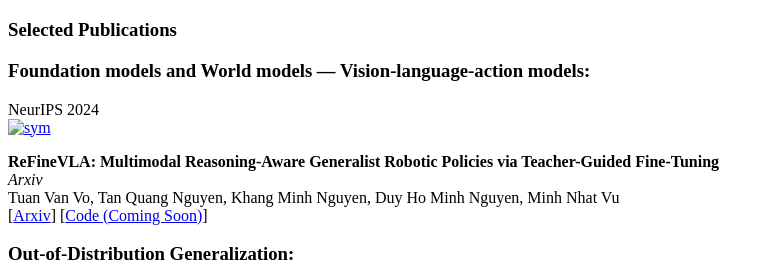
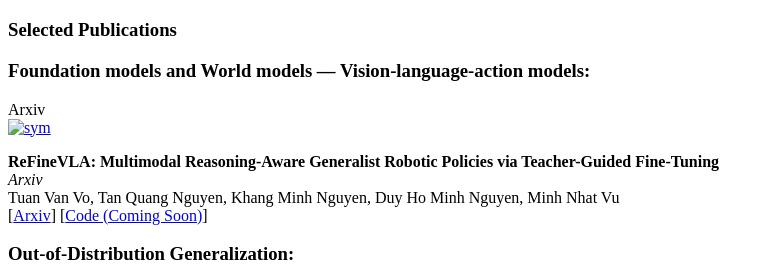
Before and after one commit to vovantuan1999a/tuanvovan, a Jekyll site: the page built from _pages/includes/pub.md, in a window 1280 px wide and 900 px high, cut to the strip 403-681 px from the top of the window. Shown: the whole strip, without its empty margins (0-774 px from the left). Built offline with Jekyll 4.4.1, drawn with Linux system fonts in a browser that asks for light colours; nearby versions of some CDN libraries; some web fonts are replaced; our own code applies the rules of GitHub Pages for plain Markdown files; a style sheet for code colours, icons or effects is not loaded.

Commit message:
Update pub.md

```diff
--- a/_pages/includes/pub.md
+++ b/_pages/includes/pub.md
@@ -14,7 +14,7 @@
 [//]: # (Check out full publication list at my <a href='https://scholar.google.com/citations?user=TsjvwzgAAAAJ&hl=en&authuser=2'>Google Scholar profile</a>.)
 
 ### Foundation models and World models — Vision-language-action models:
-<div class='paper-box'><div class='paper-box-image'><div><div class="badge">NeurIPS 2024</div><a href="ReFine.jpeg"><img src='ReFine.jpeg' alt="sym" width="100%"></a></div></div>
+<div class='paper-box'><div class='paper-box-image'><div><div class="badge">Arxiv</div><a href="ReFine.jpeg"><img src='ReFine.jpeg' alt="sym" width="100%"></a></div></div>
 <div class='paper-box-text' markdown="1">
 
 <b>ReFineVLA: Multimodal Reasoning-Aware Generalist Robotic Policies via Teacher-Guided Fine-Tuning</b><br>
```
